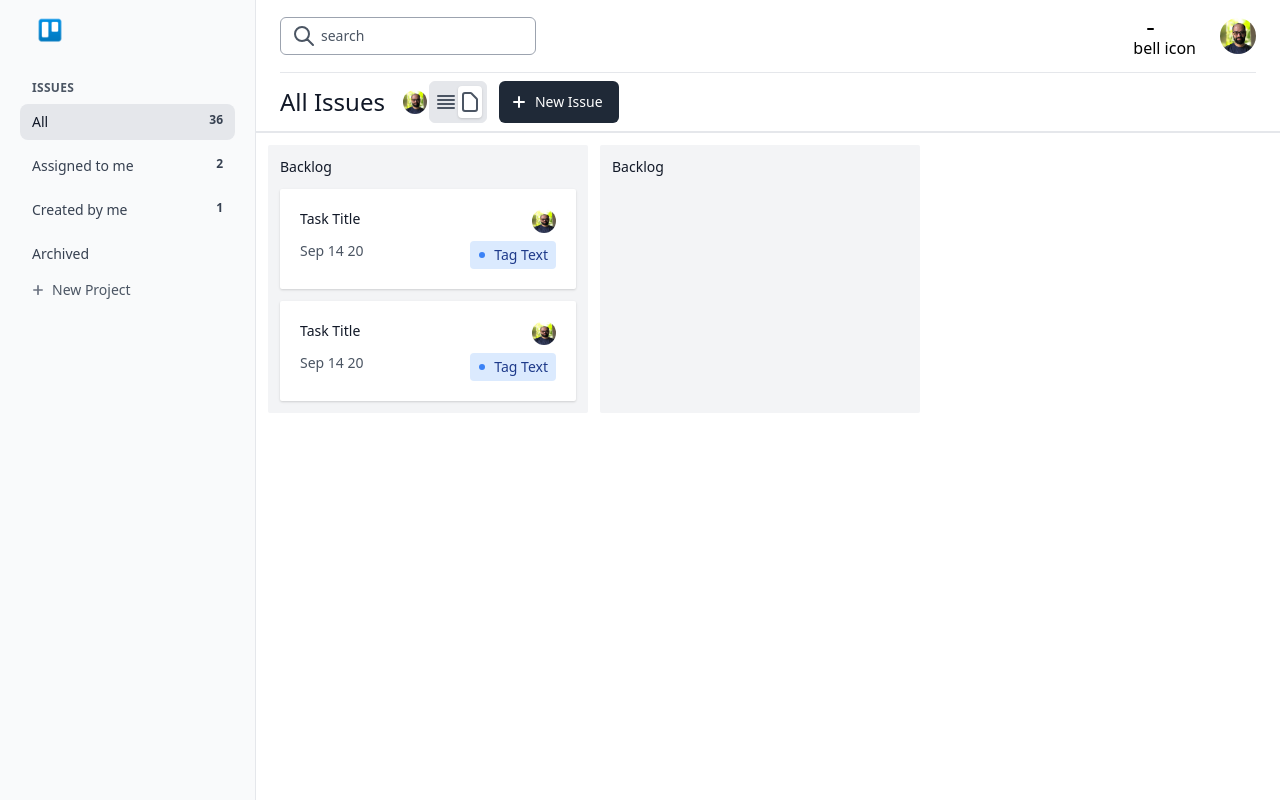
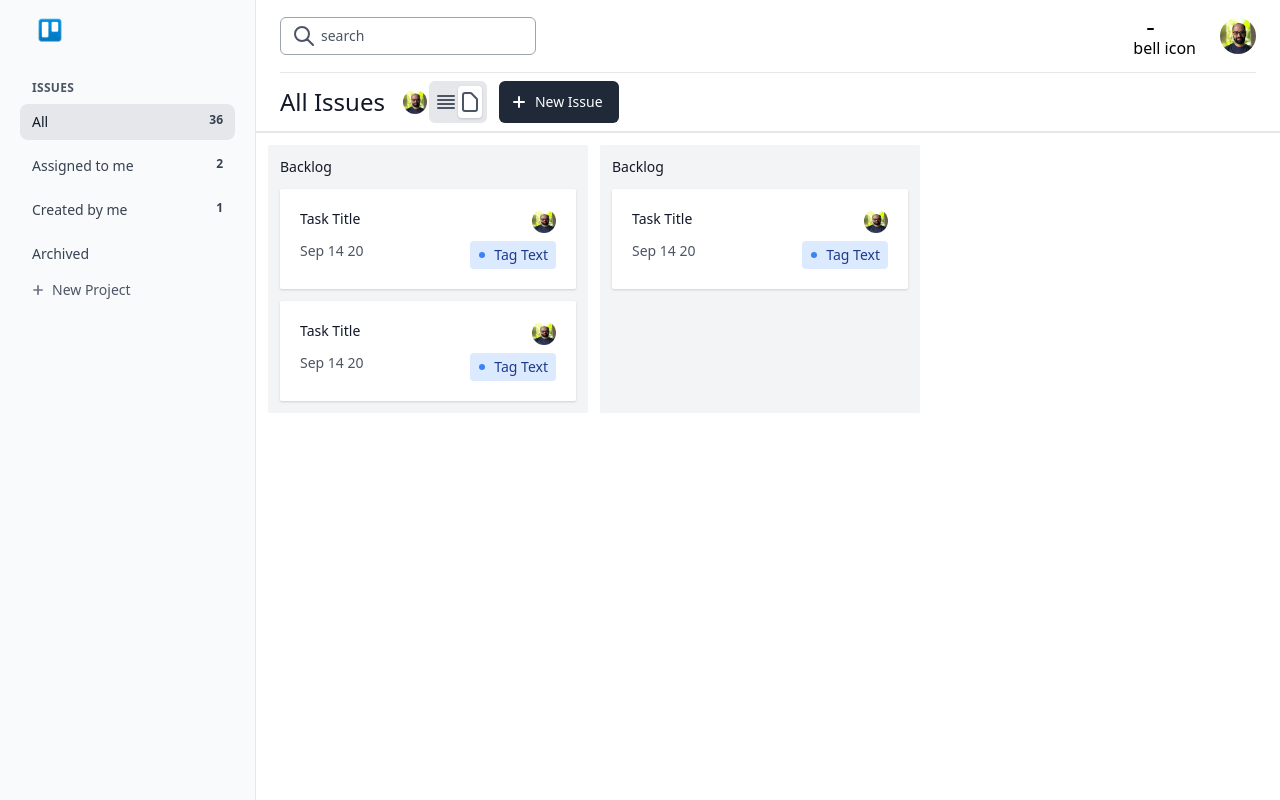
Before and after one commit to nahukas/trelloclone, a React (Create React App) app: page / in a window 1280 px wide. Built offline with nearby package versions, Linux system fonts and the light colour scheme.

Commit message:
Finish card component

```diff
--- a/src/components/Dashboard.tsx
+++ b/src/components/Dashboard.tsx
@@ -2,6 +2,7 @@ import React from 'react';
 import Header from './Header';
 import profilePic from '../assets/profile.jpg';
 import List from './List/List';
+import Card from './List/Card';
 
 const Dashboard: React.FC = () => (
   <>
@@ -87,7 +88,8 @@ const Dashboard: React.FC = () => (
               </li>
             </ul>
           </section>
-          <List />
+
+          <List children={<Card />} />
         </main>
       </div>
     </div>
--- /dev/null
+++ b/src/components/List/Card.tsx
@@ -0,0 +1,38 @@
+import React from 'react';
+import profilePic from '../../assets/profile.jpg';
+
+const Card: React.FC = () => (
+  <li className="mt-3">
+    <a className="block p-5 bg-white rounded-sm shadow" href=".">
+      <div className="flex justify-between">
+        <p className="text-sm font-medium leading-snug text-gray-900">
+          Task Title
+        </p>
+        <span>
+          <img className="h-6 w-6 rounded-full" src={profilePic} alt="" />
+        </span>
+      </div>
+      <div className="flex justify-between items-center">
+        <div className="text-sm text-gray-600">
+          <time dateTime="2020-09-14">Sep 14 20</time>
+        </div>
+        <div className="mt-2">
+          <span className="px-2 py-1 leading-tight inline-flex items-center bg-blue-100 rounded">
+            <svg
+              className="h-2 w-2 text-blue-500"
+              viewBox="0 0 8 8"
+              fill="currentColor"
+            >
+              <circle cx="4" cy="4" r="3" />
+            </svg>
+            <span className="ml-2 text-sm font-medium text-blue-900">
+              Tag Text
+            </span>
+          </span>
+        </div>
+      </div>
+    </a>
+  </li>
+);
+
+export default Card;
--- a/src/components/List/List.tsx
+++ b/src/components/List/List.tsx
@@ -1,10 +1,15 @@
-import React from 'react';
+import { ReactChildren, ReactChild } from 'react';
 import Title from './Title';
 
-const List: React.FC = () => {
+interface ListProps {
+  children: ReactChild | ReactChild[] | ReactChildren | ReactChildren[];
+}
+
+const List = ({ children }: ListProps) => {
   return (
     <section className="ml-3 flex-shrink-0 p-3 w-80 bg-gray-100 rounded-sm">
       <Title />
+      <ul className="mt-2">{children}</ul>
     </section>
   );
 };
```
